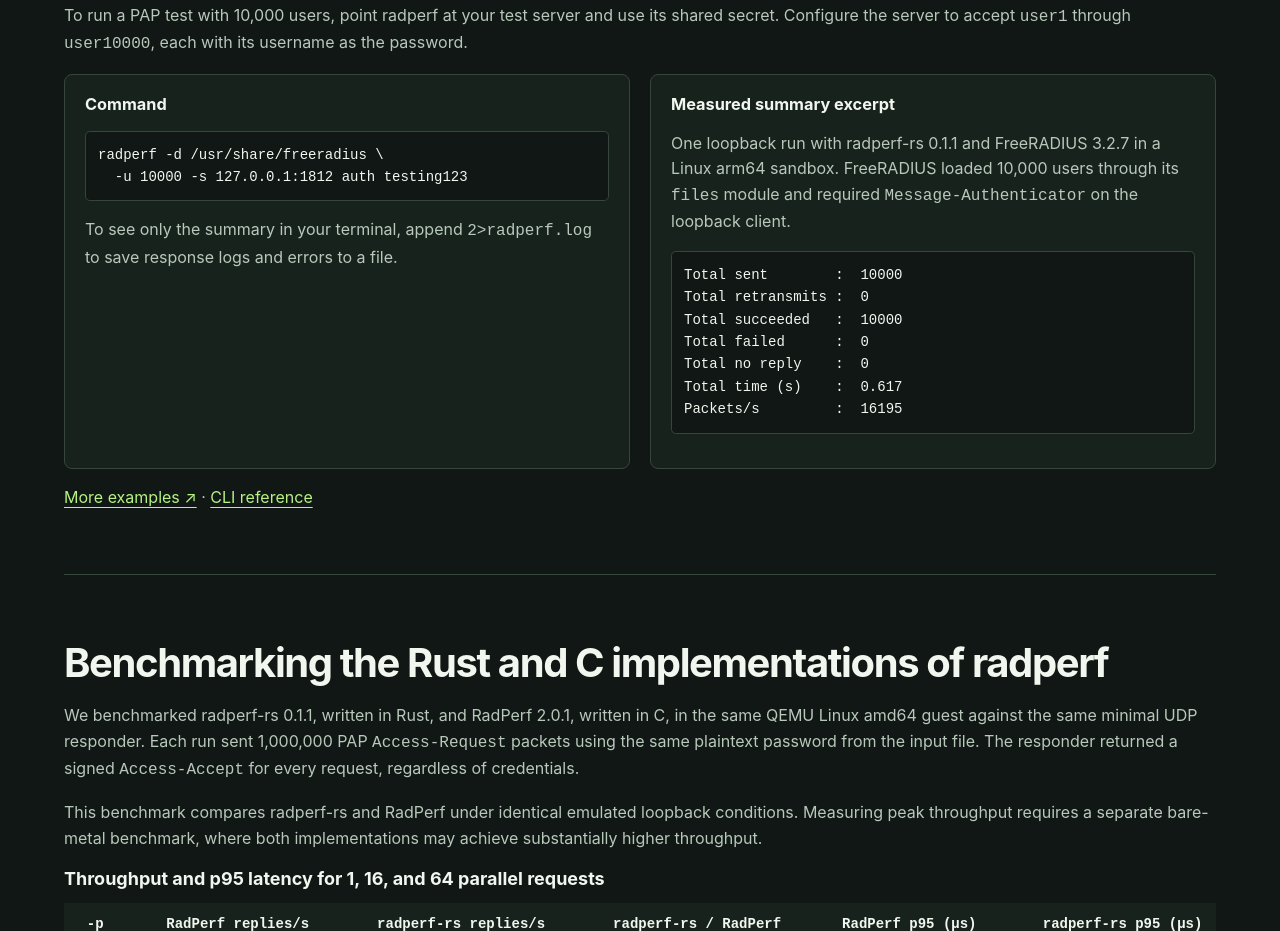
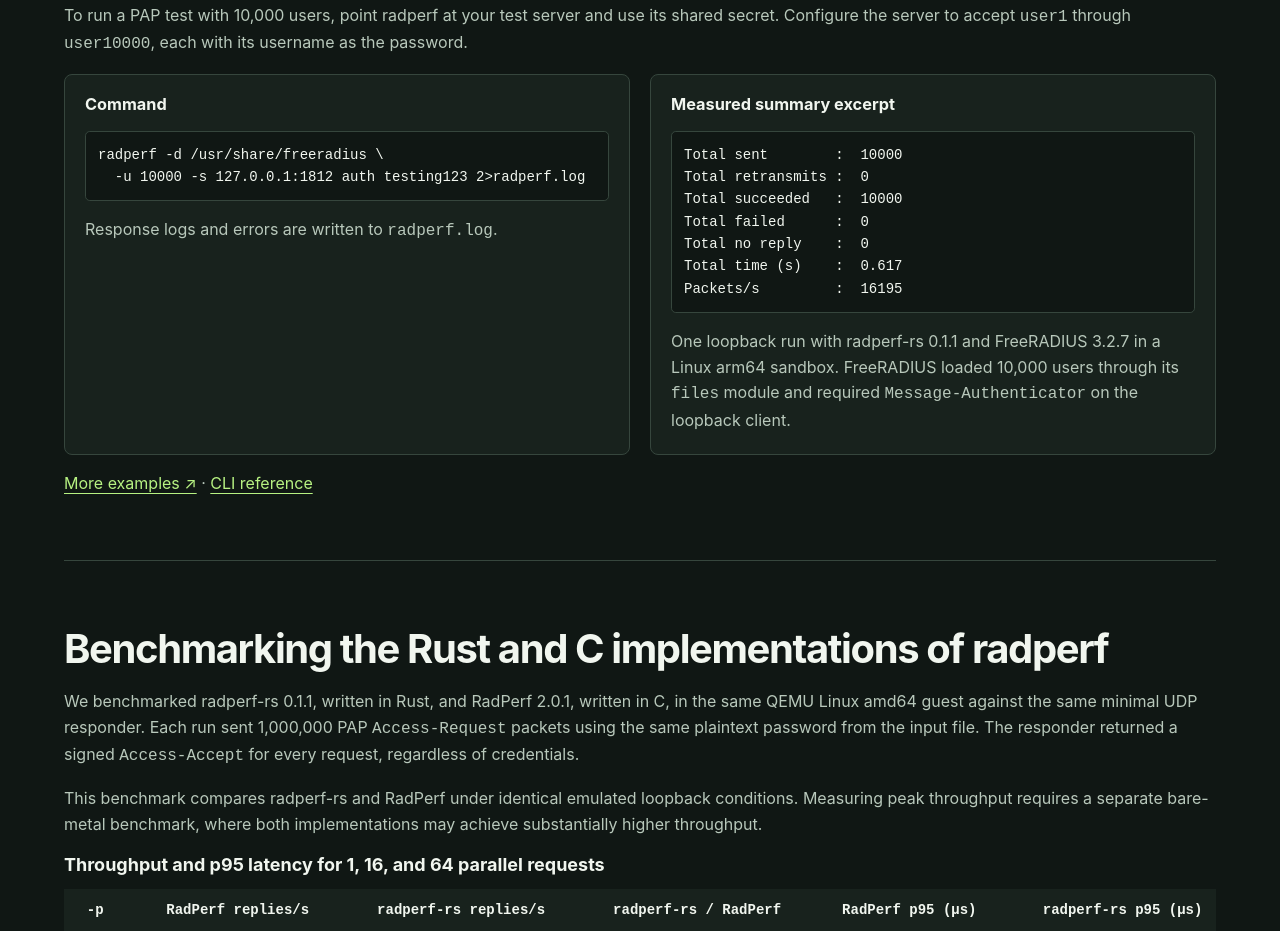
Before and after one commit to miniradius/radperf-rs, a plain HTML site: page site/index.html in a window 1280 px wide. Shown: the part 1498-2429 px from the top of the page. Drawn offline with Linux system fonts and the light colour scheme.

Commit message:
docs: improve Quick start output presentation

```diff
--- a/site/index.html
+++ b/site/index.html
@@ -101,12 +101,11 @@ docker run --rm radperf --version</code></pre>
         <div>
           <h3>Command</h3>
           <pre><code>radperf -d /usr/share/freeradius \
-  -u 10000 -s 127.0.0.1:1812 auth testing123</code></pre>
-          <p>To see only the summary in your terminal, append <code>2&gt;radperf.log</code> to save response logs and errors to a file.</p>
+  -u 10000 -s 127.0.0.1:1812 auth testing123 2&gt;radperf.log</code></pre>
+          <p>Response logs and errors are written to <code>radperf.log</code>.</p>
         </div>
         <div>
           <h3>Measured summary excerpt</h3>
-          <p>One loopback run with radperf-rs 0.1.1 and FreeRADIUS 3.2.7 in a Linux arm64 sandbox. FreeRADIUS loaded 10,000 users through its <code>files</code> module and required <code>Message-Authenticator</code> on the loopback client.</p>
           <pre><code>Total sent        :  10000
 Total retransmits :  0
 Total succeeded   :  10000
@@ -114,6 +113,7 @@ Total failed      :  0
 Total no reply    :  0
 Total time (s)    :  0.617
 Packets/s         :  16195</code></pre>
+          <p>One loopback run with radperf-rs 0.1.1 and FreeRADIUS 3.2.7 in a Linux arm64 sandbox. FreeRADIUS loaded 10,000 users through its <code>files</code> module and required <code>Message-Authenticator</code> on the loopback client.</p>
         </div>
       </div>
       <p><a href="https://github.com/miniradius/radperf-rs/blob/HEAD/README.md#quick-start">More examples ↗</a> · <a href="manual.html">CLI reference</a></p>
```
Also changed, not shown: 1 other file.
